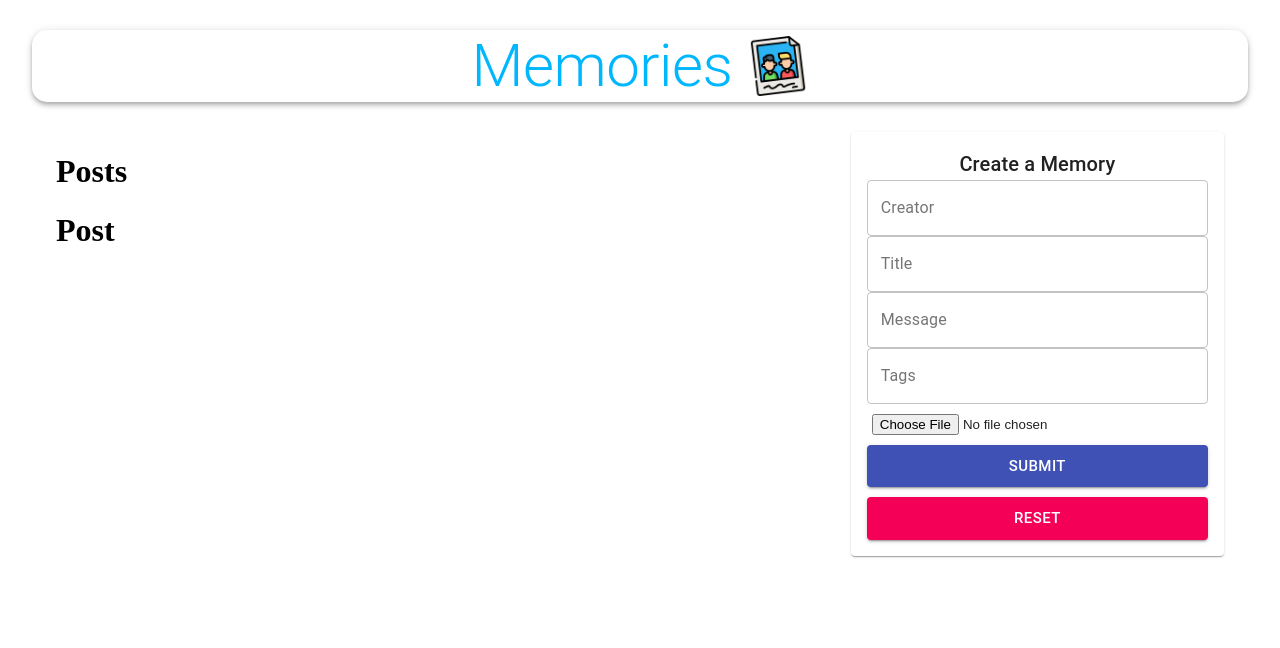
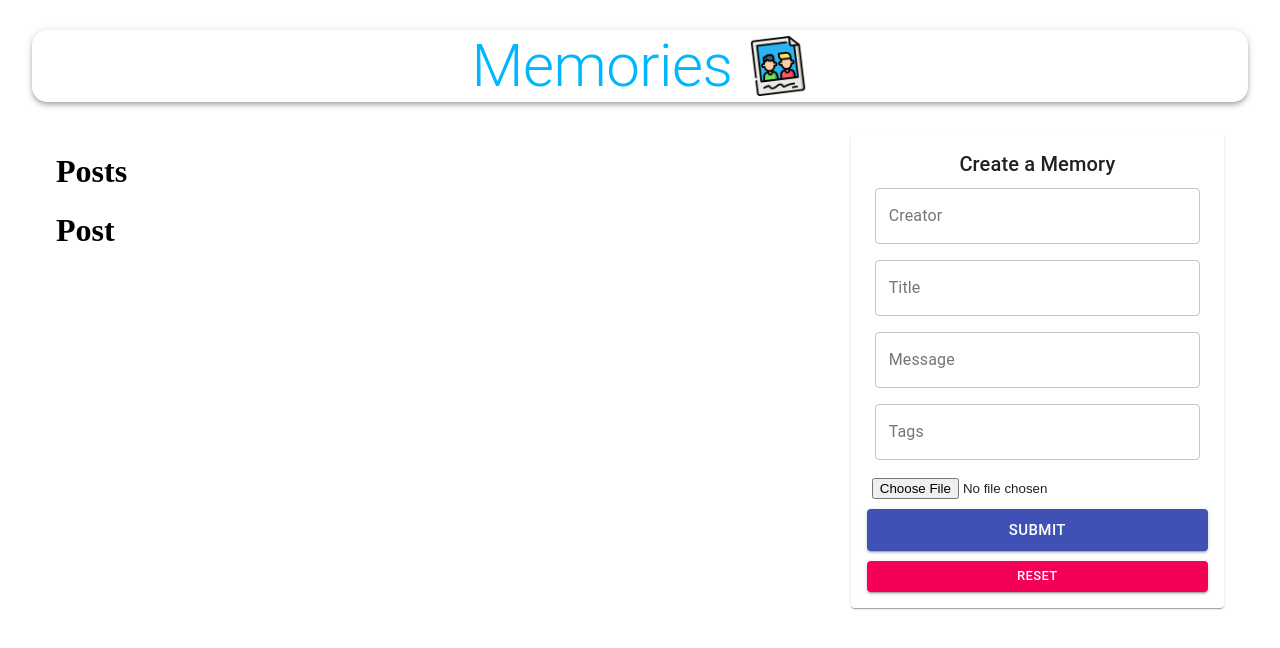
Before and after one commit to Arafat-alim/memories-application, a React (Create React App) app in the folder client/: page / in a window 1280 px wide. Shown: the top 648 px of the page. Built offline with nearby package versions, Linux system fonts and the light colour scheme; no server answers.

Commit message:
minor styles fixed

```diff
--- a/client/src/components/Form/Form.js
+++ b/client/src/components/Form/Form.js
@@ -12,7 +12,9 @@ const Form = () => {
     tags: "",
     selectedFile: "",
   });
-  const handleSubmit = () => {};
+  const handleSubmit = (e) => {
+    e.preventDefault();
+  };
   const clear = () => {};
   return (
     <Paper className={classes.paper}>
@@ -20,7 +22,7 @@ const Form = () => {
         autoComplete="off"
         noValidate
         onSubmit={handleSubmit}
-        className={classes.form}
+        className={`${classes.root} ${classes.form}`}
       >
         <Typography variant="h6">Create a Memory</Typography>
 
@@ -86,7 +88,7 @@ const Form = () => {
         <Button
           color="secondary"
           variant="contained"
-          size="large"
+          size="small"
           fullWidth
           onClick={clear}
         >
```
